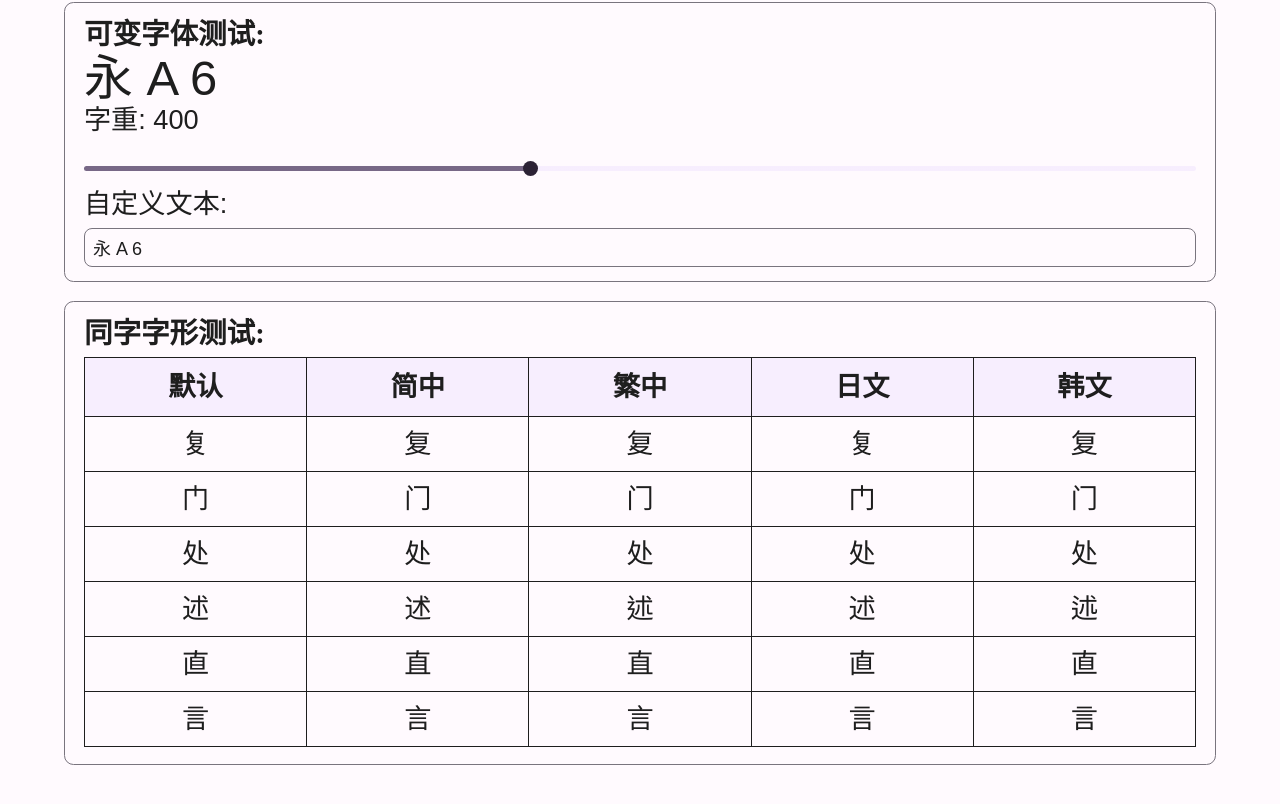
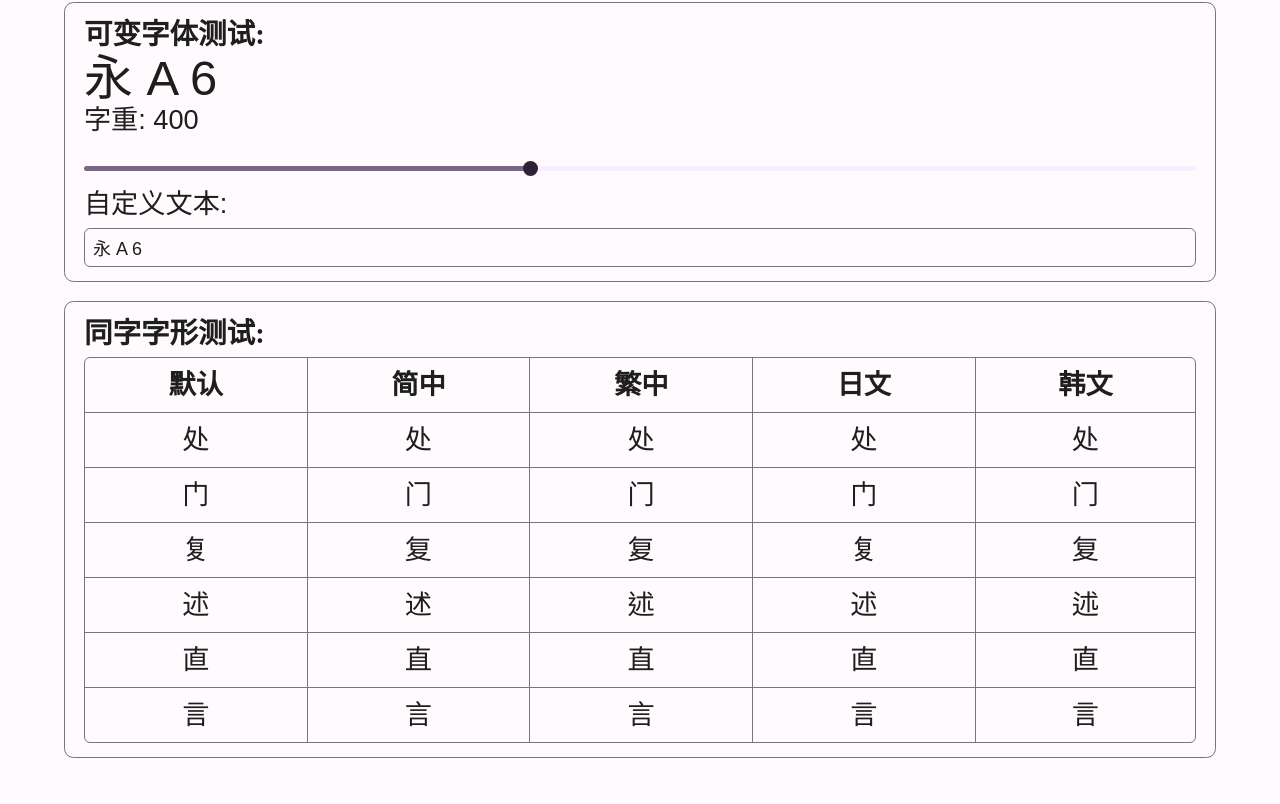
Before and after one commit to YuKongA/Font-Weight-Test, a Vue app: page / in a window 1280 px wide. Shown: the part 1197-2001 px from the top of the page. Built offline with nearby package versions, Linux system fonts and the light colour scheme; a web font is replaced by a local one.

Commit message:
update: 更新 CJK 节选

```diff
--- a/src/assets/main.css
+++ b/src/assets/main.css
@@ -107,7 +107,7 @@ input[type="text"] {
   margin-bottom: 5px;
   box-sizing: border-box;
   border: 1px solid #79747E;
-  border-radius: 8px;
+  border-radius: 6px;
   background-color: var(--color-background);
 }
 
@@ -140,28 +140,51 @@ input[type="range"]::-moz-range-thumb {
 }
 
 .character-display {
-  padding-bottom: 8px;
+  padding-bottom: 5px;
 }
 
 .character-table {
   width: 100%;
-  border-collapse: collapse;
+  border-collapse: separate;
+  border-spacing: 0;
+  border: 1px solid #79747E;
+  border-radius: 6px;
 }
 
 .character-table th,
 .character-table td {
-  border: 1px solid var(--color-text);
-
+  border: 1px solid #79747E;
   text-align: center;
+  padding: 6px;
 }
 
-.character-table th {
-  background-color: var(--color-footer-background);
-  padding: 8px;
+.character-table th:first-child,
+.character-table td:first-child {
+  border-left: none;
 }
 
-.character-table td {
-  padding: 6px;
+.character-table th:last-child,
+.character-table td:last-child {
+  border-right: none;
+}
+
+.character-table tr:first-child th {
+  border-top: none;
+}
+
+.character-table tr:last-child td,
+.character-table tr:first-child th {
+  border-bottom: none;
+}
+
+.character-table th+th,
+.character-table td+td {
+  border-left: none;
+}
+
+.character-table tr+tr td,
+.character-table tr+tr th {
+  border-top: none;
 }
 
 #footer {
--- a/src/components/CJKCharacterDisplay.vue
+++ b/src/components/CJKCharacterDisplay.vue
@@ -13,11 +13,11 @@
                 </thead>
                 <tbody>
                     <tr>
-                        <td lang="">复</td>
-                        <td lang="zh-Hans">复</td>
-                        <td lang="zh-Hant">复</td>
-                        <td lang="ja">复</td>
-                        <td lang="ko">复</td>
+                        <td lang="">处</td>
+                        <td lang="zh-Hans">处</td>
+                        <td lang="zh-Hant">处</td>
+                        <td lang="ja">处</td>
+                        <td lang="ko">处</td>
                     </tr>
                     <tr>
                         <td lang="">门</td>
@@ -27,11 +27,11 @@
                         <td lang="ko">门</td>
                     </tr>
                     <tr>
-                        <td lang="">处</td>
-                        <td lang="zh-Hans">处</td>
-                        <td lang="zh-Hant">处</td>
-                        <td lang="ja">处</td>
-                        <td lang="ko">处</td>
+                        <td lang="">复</td>
+                        <td lang="zh-Hans">复</td>
+                        <td lang="zh-Hant">复</td>
+                        <td lang="ja">复</td>
+                        <td lang="ko">复</td>
                     </tr>
                     <tr>
                         <td lang="">述</td>
--- a/src/views/CharacterSetView.vue
+++ b/src/views/CharacterSetView.vue
@@ -32,18 +32,22 @@
         <nav id="sans-serif">
             <h2 style="font-weight: 600;">附. CJK(节选):</h2>
             <nav style="white-space: normal">
-                <span style="color:rgb(255,0,0)">扩展 A 区: </span>㑇 㑊 㕮 㘎 㙍 㙘 㙦 㛃 㛚 㛹 㟃 㠇 㠓 㤘 㥄 㧐 㧑 㧟 㫰 㬊<br>
-                <span style="color:rgb(255,0,0)">扩展 B 区: </span>𠅤 𠙶 𠳐 𡎚 𡐓 𣗋 𣲗 𣲘 𣸣 𤧛 𤩽 𤫉 𥔲 𥕢 𥖨 𥻗 𦈡 𦒍 𦙶
-                𦝼<br>
-                <span style="color:rgb(255,0,0)">扩展 C 区: </span>𪟝 𪣻 𪤗 𪨰 𪨶 𪩘 𪾢 𫄧 𫄨 𫄷 𫄸 𫇭 𫌀 𫍣 𫍯 𫍲 𫍽 𫐄 𫐐
-                𫐓<br>
-                <span style="color:rgb(255,0,0)">扩展 D 区: </span>𫞩 𫟅 𫟦 𫟹 𫟼 𫠆 𫠊 𫠜 𫝀 𫝁 𫝃 𫝄 𫝅 𫝆 𫝇 𫝈 𫝉 𫝊 𫞕
-                𫞫<br>
-                <span style="color:rgb(255,0,0)">扩展 E 区: </span>𫢸 𫫇 𫭟 𫭢 𫭼 𫮃 𫰛 𫵷 𫶇 𫷷 𫸩 𬀩 𬀪 𬂩 𬃊 𬇕 𬇙 𬇹 𬉼
-                𬊈<br>
+                <span style="color:rgb(255,0,0)">扩展 A 区: </span>㑇 㑊 㘎 㙍 㙘 㛃 㛹 㠇 㠓 㧐 㧑 㬊<br>
+                <span style="color:rgb(255,0,0)">扩展 B 区: </span>𠅤 𠙶 𡎚 𡐓 𣗋 𣲗 𣸣 𤩽 𤫉 𥖨 𦈡 𦒍<br>
+                <span style="color:rgb(255,0,0)">2005 新增: </span>龦 龩 龪 龭 龰 龱 龴 龵 龷 龸 龺 龻<br>
+                <span style="color:rgb(255,0,0)">扩展 C 区: </span>𪟝 𪣻 𪨰 𪨶 𪩘 𫄧 𫇭 𫌀 𫍣 𫍲 𫍽 𫐐<br>
+                <span style="color:rgb(255,0,0)">扩展 D 区: </span>𫞩 𫟅 𫟦 𫟹 𫟼 𫝀 𫝁 𫝃 𫝄 𫝅 𫝆 𫝇<br>
+                <span style="color:rgb(255,0,0)">扩展 E 区: </span>𫢸 𫫇 𫭟 𫭢 𫭼 𫮃 𫰛 𫵷 𫶇 𫷷 𫸩 𬀩<br>
                 <span style="color:rgb(255,0,0)">急用汉字: </span>鿍 鿎 鿏 䲤 鿑 鿒 鿓 鿔 鿕<br>
-                <span style="color:rgb(255,0,0)">扩展 F 区: </span>𮀔 𮧵 𬺰 𬺱 𬺲 𬺳 𬺴 𬺵 𬺶 𬺷 𬺸 𬺹<br>
-                <span style="color:rgb(255,0,0)">扩展 G 区: </span>𰻝 𰻞 𱁬 𰜩 𰀴 𰅐 𰆀 𰈀 𰊐 𰊠 𰍠 𰔀
+                <span style="color:rgb(255,0,0)">扩展 F 区: </span>𮧵 𮀔 𬺰 𬺱 𬺲 𬺳 𬺴 𬺵 𬺶 𬺷 𬺸 𬺹<br>
+                <span style="color:rgb(255,0,0)">2017 新增: </span>鿥 鿦 鿧 鿨 鿩 鿪 鿖 鿗 鿙 鿚 鿜 鿠<br>
+                <span style="color:rgb(255,0,0)">2018 新增: </span>鿫 鿬 鿭 鿮 鿯<br>
+                <span style="color:rgb(255,0,0)">扩展 G 区: </span>𰻝 𰻞 𱁬 𰜩 𰀴 𰅐 𰆀 𰈀 𰊐 𰊠 𰍠 𰔀<br>
+                <span style="color:rgb(255,0,0)">急用科学与技术用字: </span>鿰 鿱 鿲 鿳 鿴 鿵 鿶 鿷 鿸 鿹 鿺 鿻 鿼<br>
+                <span style="color:rgb(255,0,0)">需分离的汉字: </span>䶶 䶷 䶸 䶹 䶺 䶻 䶼 䶽 䶾 䶿<br>
+                <span style="color:rgb(255,0,0)">昆曲工尺谱用字: </span>𪛗 𪛘 𪛙 𪛚 𪛛 𪛜 𪛝<br>
+                <span style="color:rgb(255,0,0)">扩展 H 区: </span>𱍐 𱍧 𱎺 𱏫 𱐝 𱚋 𱣋 𱩁 𱰜 𱹫 𲁩 𲎯<br>
+                <span style="color:rgb(255,0,0)">扩展 I 区: </span>𮯰 𮱅 𮱸 𮲫 𮳞 𮴆 𮴼	𮵮 𮶖 𮷊 𮸌 𮹝<br>
             </nav>
         </nav>
     </nav><br><br>
```
